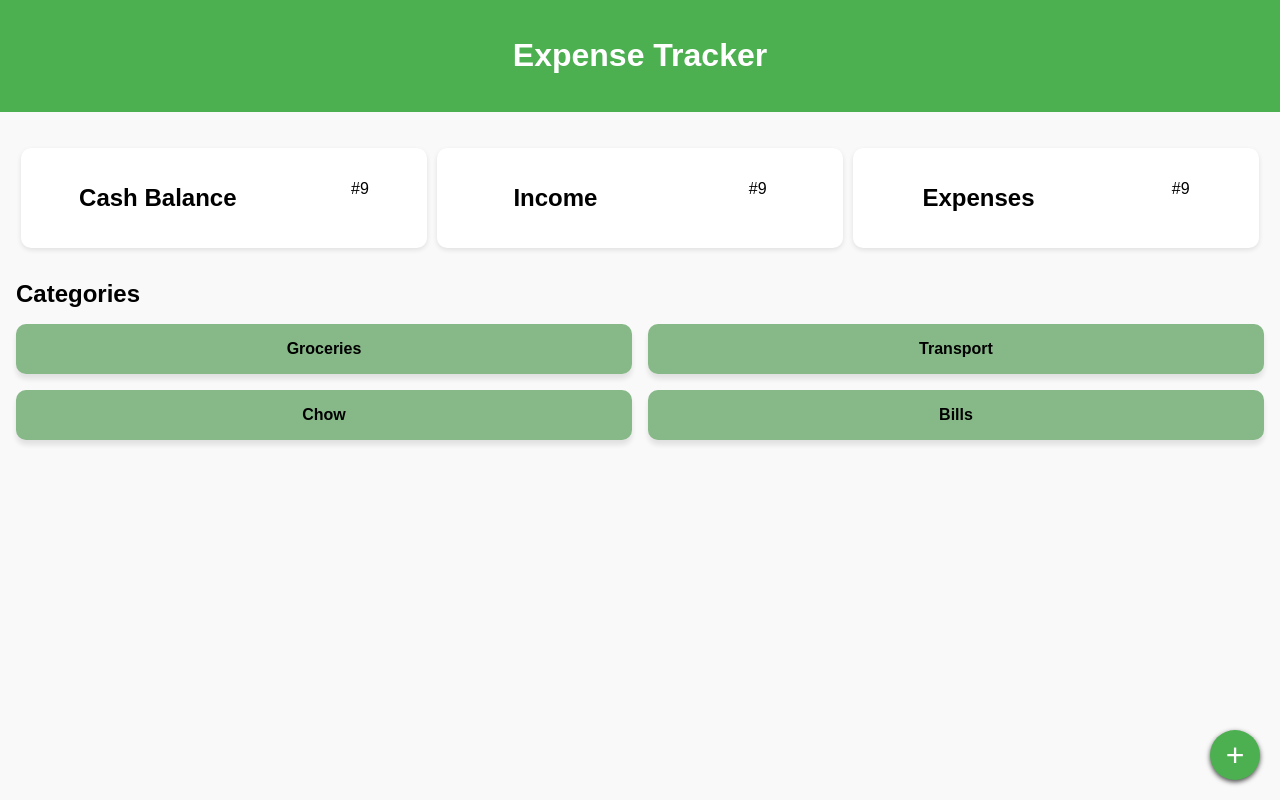
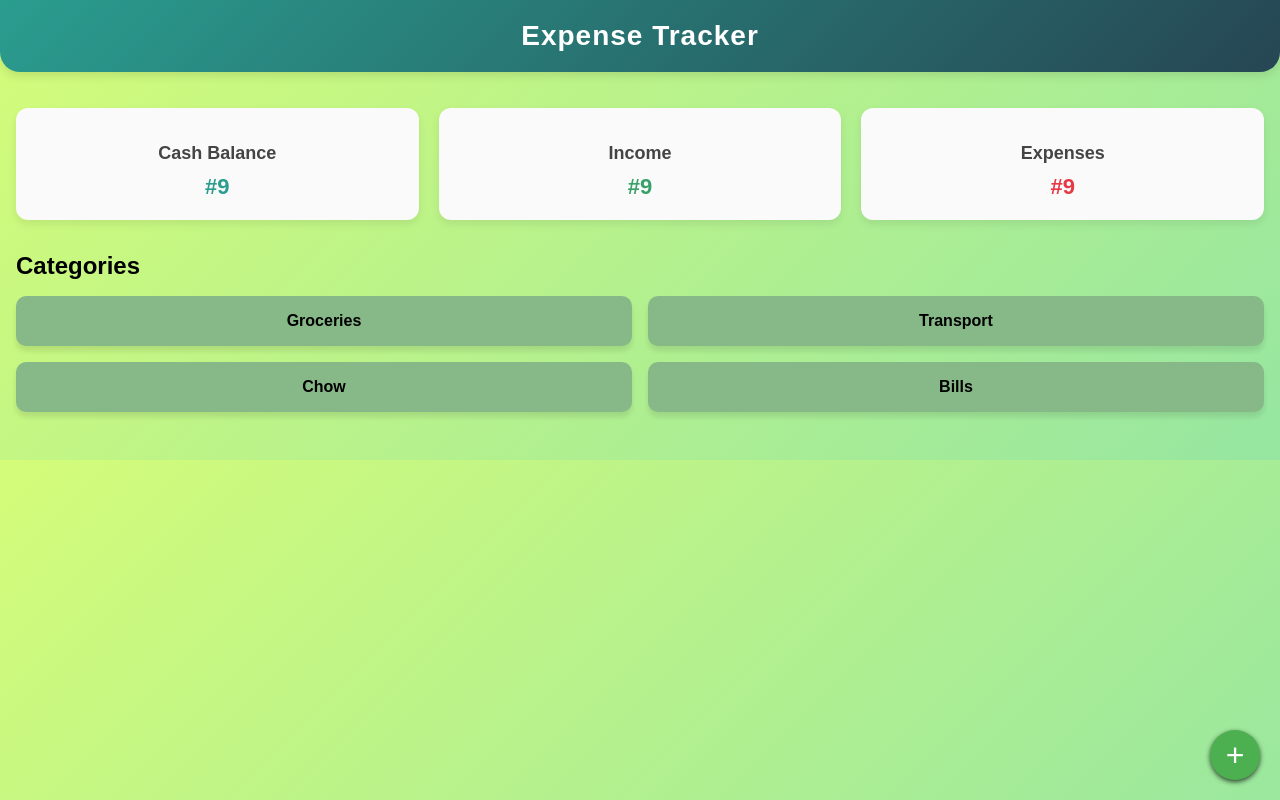
Before and after one commit to demhove/An-Expense-tracker-, a plain HTML site: page index.html in a window 1280 px wide. Drawn offline with Linux system fonts and the light colour scheme.

Commit message:
just css stuff

```diff
--- a/styles.css
+++ b/styles.css
@@ -3,34 +3,99 @@ body{
    font-family:Arial, Helvetica, sans-serif;
     background: #f9f9f9;
 }
-header{
-    background: #4CAF50;
-    color: white;
-    text-align: center;
-    padding: 1rem;
+
+header {
+  background: linear-gradient(135deg, #2a9d8f, #264653);
+  color: #fff;
+  padding: 20px;
+  text-align: center;
+  border-bottom-left-radius: 20px;
+  border-bottom-right-radius: 20px;
+  box-shadow: 0 4px 10px rgba(0,0,0,0.1);
 }
- main {
+
+
+
+body {
+background: linear-gradient(135deg, #d4fc79, #96e6a1);
+;
+  font-family: Arial, sans-serif;
+  margin: 0;
+  padding: 0;
+}
+
+
+.card {
+  background: #fafafa;
+  padding: 20px;
+  border-radius: 12px;
+  box-shadow: 0 4px 8px rgba(0,0,0,0.06);
+  text-align: center;
+  transition: transform 0.2s ease, box-shadow 0.2s ease;
+}
+
+
+header h1 {
+  margin: 0;
+  font-size: 28px;
+  font-weight: 700;
+  letter-spacing: 1px;
+}
+
+
+main {
     padding: 1rem;
  }
 
-#dashboard{
-    display: flex;
-    justify-content: space-around;
-    margin-bottom: 1rem 0;
+#dashboard {
+  display: grid;
+  grid-template-columns: repeat(3, 1fr);
+  gap: 20px;
+  margin: 20px 0;
 }
-.card{
-    display: flex;
-    flex-direction: row;
-    justify-content: space-around;
-    gap: 30px;
-    background: white;
-    padding: 1rem;
-    border-radius: 10px;
-    box-shadow: 0 2px 5px rgba(0,0,0,0.1);
-    width: 30%;
-    text-align: center;
+
+
+.card {
+  padding: 20px;
+  border-radius: 12px;
+  box-shadow: 0 4px 8px rgba(0,0,0,0.08);
+  text-align: center;
+  transition: transform 0.2s ease, box-shadow 0.2s ease;
 }
- #categories {
+
+.card:hover {
+  transform: translateY(-3px);
+  box-shadow: 0 6px 12px rgba(0,0,0,0.12);
+  background: rgb(238, 172, 48)
+}
+
+
+.card h2 {
+  font-size: 18px;
+  margin-bottom: 10px;
+  color: #444;
+}
+
+
+.card p {
+  font-size: 22px;
+  font-weight: bold;
+  margin: 0;
+}
+
+#balance {
+  color: #2a9d8f; /* Teal for balance */
+}
+
+#income {
+  color: #38a169; /* Green for income */
+}
+
+#expenses {
+  color: #e63946; /* Red for expenses */
+}
+
+#categories {
    margin: 2rem 0;
  }
 #categories h2 {
@@ -45,17 +110,37 @@ header{
 
  .category{
    background: #87b988;
+   width:auto;
+   height:auto;
    padding: 1rem;
    border-radius: 10px;
    box-shadow: 0 5px 5px #1010101a;
    text-align: center;
    font-weight: bold;
+   cursor: pointer;
+  transition: all 0.2s ease;
  }
 
 .category.selected{
    background: #4CAF50;
    color: white;
 }
+
+
+.category:hover {
+  background: #f0f0f0;
+  border-color: #bbb;
+}
+
+
+.category.selected {
+  background: linear-gradient(135deg, #6dd5ed, #2193b0); /* soft gradient */
+  color: #fff;
+  border-color: #2193b0;
+  font-weight: bold;
+  box-shadow: 0 4px 8px rgba(0,0,0,0.1);
+}
+
 
 #add-btn{
     position: fixed;
@@ -77,9 +162,9 @@ header{
     transform: scale(1.3);
 }
 
-/* Modal overlay */
+
 .modal {
-  display: none; /* hidden by default */
+  display: none;
   position: fixed;
   top: 0; left: 0;
   width: 100%;
@@ -89,7 +174,7 @@ header{
   align-items: center;
 }
 
-/* Modal content box */
+
 .modal-content {
   background: #fff;
   padding: 25px;
@@ -99,7 +184,7 @@ header{
   animation: fadeIn 0.3s ease-in-out;
 }
 
-/* Close button */
+
 .close {
   float: right;
   font-size: 22px;
@@ -111,7 +196,7 @@ header{
   color: #000;
 }
 
-/* Form fields */
+
 #expense-form {
   display: flex;
   flex-direction: column;
@@ -131,7 +216,7 @@ header{
   font-size: 14px;
 }
 
-/* Form button */
+
 #expense-form button {
   padding: 12px;
   background: #2a9d8f;
@@ -148,7 +233,6 @@ header{
   background: #21867a;
 }
 
-/* Animation */
 @keyframes fadeIn {
   from { opacity: 0; transform: scale(0.9); }
   to   { opacity: 1; transform: scale(1); }
@@ -190,3 +274,7 @@ header{
   font-size: 0.85rem;
   color: #555;
 }
+
+ .expense-item:hover{
+    background: #f4a906;
+ }
```
Also changed, not shown: index.html (+0 -1 lines).
